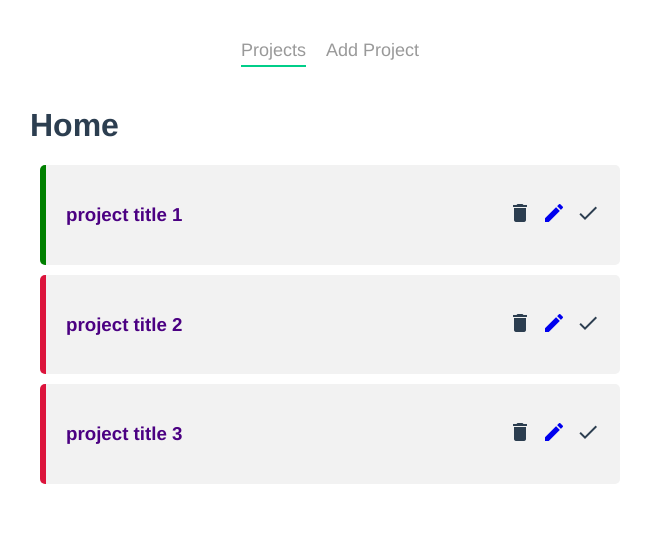
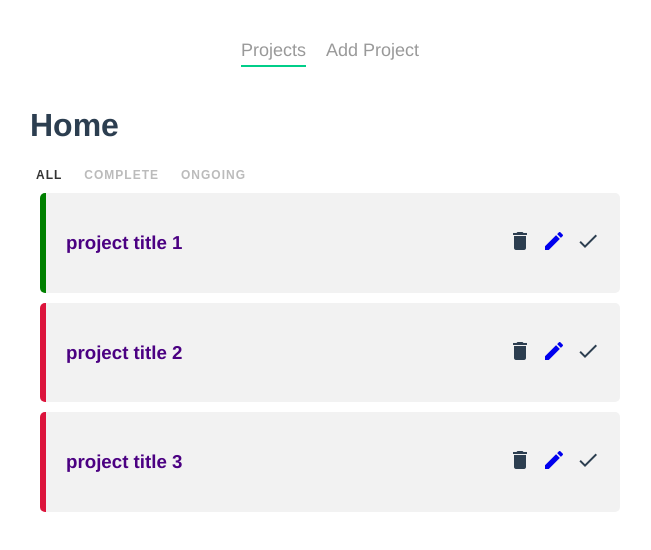
Before and after one commit to Lin-Htet-Phyo/project-planner-vuejs, a Vue app: page / in a window 1280 px wide. Shown: the top 550 px of the page, without its empty margins (310-961 px from the left). Built offline with nearby package versions, Linux system fonts and the light colour scheme; data requests are answered from the project's data file.

Commit message:
add filter

```diff
--- /dev/null
+++ b/src/components/FilterNav.vue
@@ -0,0 +1,38 @@
+<template>
+  <nav class="filter-nav">
+    <button @click="filterBy('all')" :class="{active : current === 'all'}">all</button>
+    <button @click="filterBy('complete')" :class="{active : current === 'complete'}">complete</button>
+    <button @click="filterBy('ongoing')" :class="{active : current === 'ongoing'}">ongoing</button>
+  </nav>
+</template>
+
+<script>
+export default {
+  props: [
+    'current',
+  ],
+  methods: {
+    filterBy(value) {
+      this.$emit("filterValue", value);
+    },
+  },
+};
+</script>
+
+<style>
+.filter-nav button {
+  background: none;
+  border: none;
+  color: #bbb;
+  outline: none;
+  font-size: 12px;
+  text-transform: uppercase;
+  margin-right: 10px;
+  letter-spacing: 1px;
+  font-weight: bold;
+  cursor: pointer;
+}
+button.active {
+  color: #333;
+}
+</style>
--- a/src/views/HomeView.vue
+++ b/src/views/HomeView.vue
@@ -1,7 +1,8 @@
 <template>
   <div class="home">
     <h1>Home</h1>
-    <div v-for="project in projects" :key="project.id">
+    <FilterNav @filterValue="current=$event" :current="current"></FilterNav>
+    <div v-for="project in filteredProjects" :key="project.id">
       <SingleProject :project="project" @delete="deleteProject" @complete="completeProject"  />
     </div>
   </div>
@@ -9,16 +10,35 @@
 </template>
 <script>
 import SingleProject from "../components/SingleProject";
+import FilterNav from "../components/FilterNav";
+
 // @ is an alias to /src
 export default {
   name: "HomeView",
   components: {
     SingleProject,
+    FilterNav,
   },
   data() {
     return {
       projects: [],
+      current: "all"
     };
+  },
+  computed: {
+    filteredProjects() {
+      if (this.current === 'complete') {
+        return this.projects.filter((project) => {
+          return project.complete;
+        });
+      }
+      if (this.current === 'ongoing') {
+        return this.projects.filter((project) => {
+          return !project.complete;
+        });
+      }
+      return this.projects;
+    }
   },
   mounted() {
     fetch("http://localhost:3000/projects")
```
